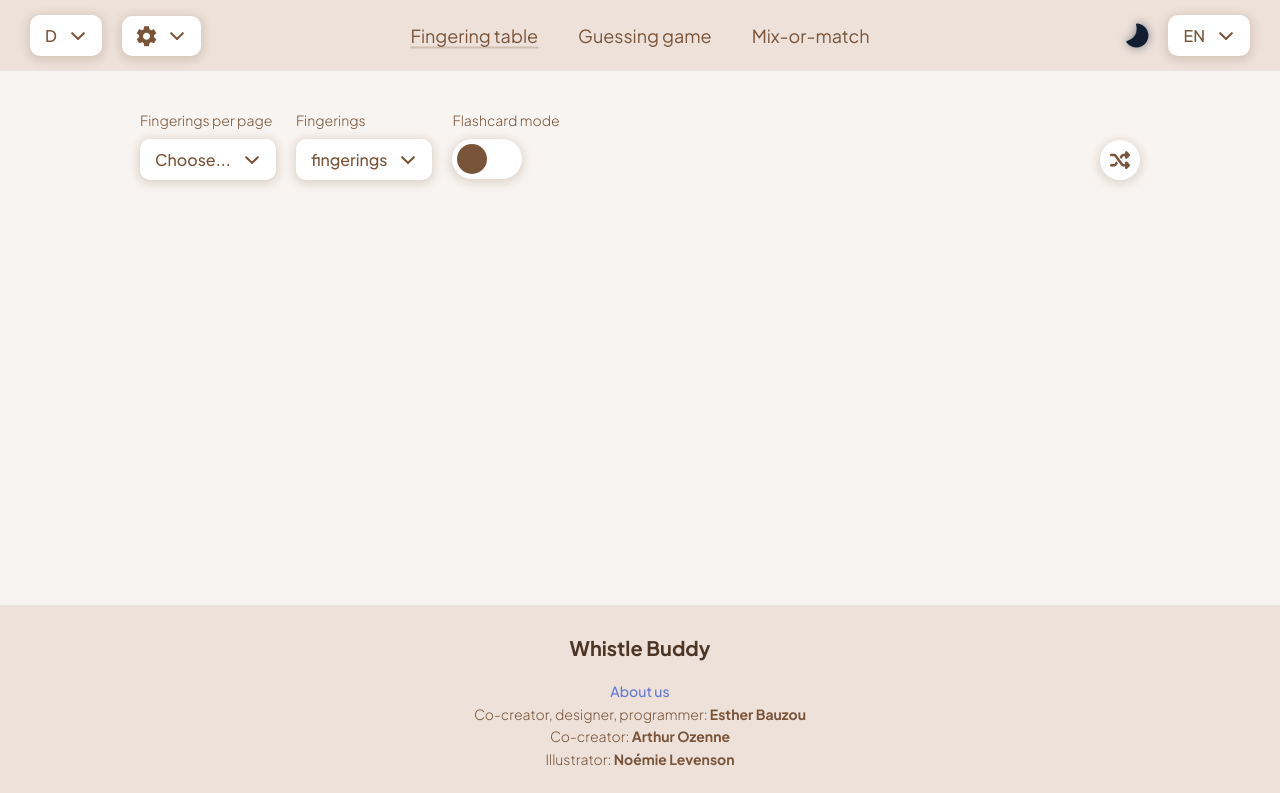
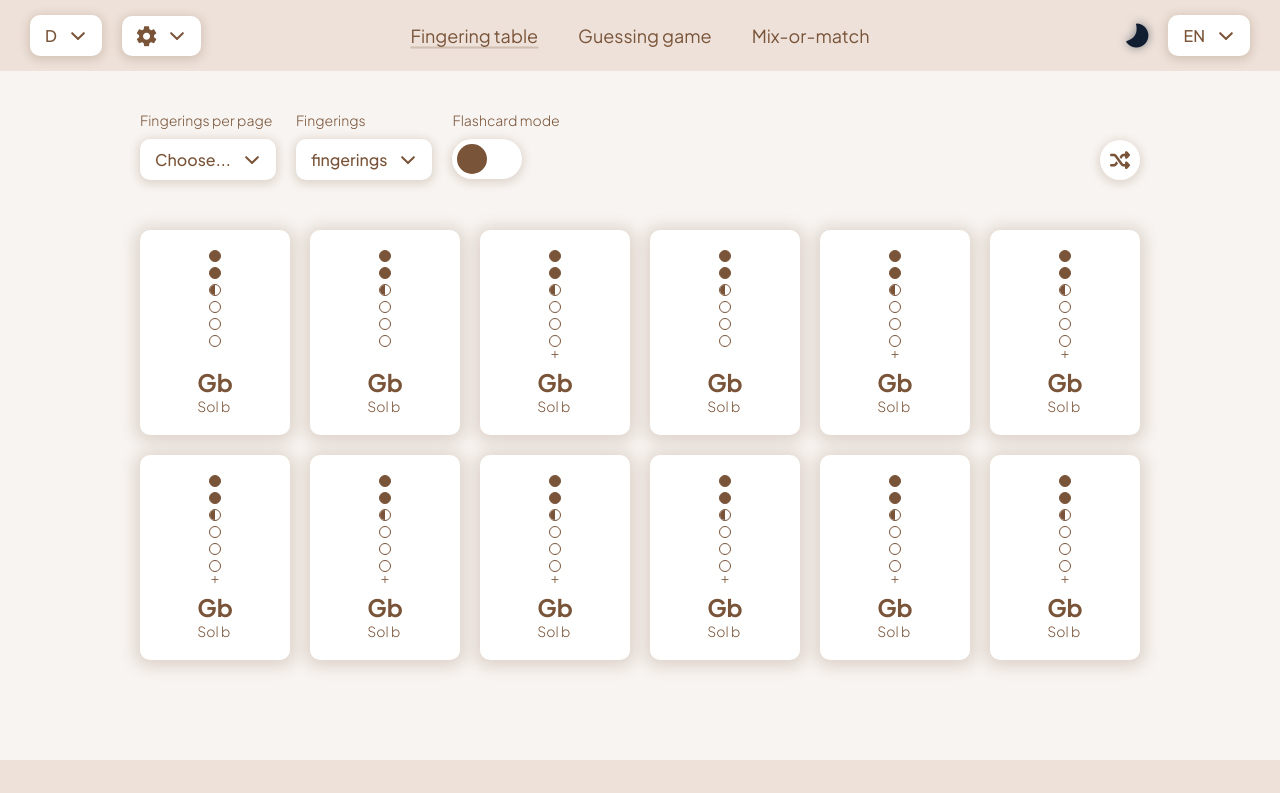
Before and after one commit to PetitChampi/whistle-buddy, a Vue app: page /fingering-table in a window 1280 px wide. Shown: the top 793 px of the page. Built offline with nearby package versions, Linux system fonts and the light colour scheme.

Commit message:
Added cards + card grid for table

```diff
--- /dev/null
+++ b/src/components/CardGrid.vue
@@ -0,0 +1,47 @@
+<template>
+  <div
+    class="grid"
+    :class="{
+      'grid-3': (cards.length <= 6 && cards.length !== 4),
+      'grid-4': (cards.length === 4 || cards.length >= 7),
+      'grid-5': cards.length >= 9,
+      'grid-6': cards.length >= 11,
+    }"
+  >
+    <Card v-for="note in cards" :key="note.id" :note="note" class="grid-item" />
+  </div>
+</template>
+
+<script setup>
+import Card from "@/components/molecules/Card.vue";
+
+const props = defineProps({
+  cards: {
+    type: Array,
+    required: true
+  }
+});
+</script>
+
+<style lang="scss" scoped>
+.grid {
+  display: flex;
+  gap: 20px;
+  justify-content: center;
+  flex-wrap: wrap;
+  margin: 0 -10px;
+
+  &-3 .grid-item {
+    flex-basis: calc((100% / 3) - 20px);
+  }
+  &-4 .grid-item {
+    flex-basis: calc((100% / 4) - 20px);
+  }
+  &-5 .grid-item {
+    flex-basis: calc((100% / 5) - 20px);
+  }
+  &-6 .grid-item {
+    flex-basis: calc((100% / 6) - 20px);
+  }
+}
+</style>
--- /dev/null
+++ b/src/components/molecules/Card.vue
@@ -0,0 +1,153 @@
+<template>
+  <article class="card" :class="{ flashcard }" @click="flipCard">
+    <div class="card-inner" :class="{ flipped: isFlipped }">
+      <div class="front">
+        <div class="card-fingering" :class="{ oct2: note.octave === 2 }">
+          <span
+            class="card-fingering-hole"
+            v-for="(hole, index) in note.fingering"
+            :key="index"
+            :class="{ full: hole === 2, half: hole === 1 }"
+          ></span>
+        </div>
+        <div class="card-note" v-if="
+          (route.name === 'fingeringTable' && !flashcard) ||
+          route.name !== 'fingeringTable'
+        ">
+          <p class="card-note-en">{{ note.name.en }}</p>
+          <p class="card-note-fr">{{ note.name.fr }}</p>
+        </div>
+      </div>
+      <div class="back" v-if="flashcard">
+        <div class="card-note" v-if="route.name === 'fingeringTable'">
+          <p class="card-note-en">{{ note.name.en }}</p>
+          <p class="card-note-fr">{{ note.name.fr }}</p>
+        </div>
+        <div v-else>back</div>
+      </div>
+    </div>
+  </article>
+</template>
+
+<script setup>
+import { ref } from "vue";
+import { useRoute } from "vue-router";
+
+const props = defineProps({
+  note: {
+    type: Object,
+    required: true
+  },
+  flipped: {
+    type: Boolean,
+    default: false
+  },
+  fingerings: {
+    type: Number,
+    default: 1
+  },
+  flashcard: {
+    type: Boolean,
+    default: false
+  }
+});
+
+const route = useRoute();
+
+const isFlipped = ref(props.flipped);
+
+function flipCard() {
+  if (!props.flashcard) return;
+  isFlipped.value = !isFlipped.value;
+}
+</script>
+
+<style lang="scss" scoped>
+.card {
+  &-inner {
+    background-color: var(--intensified-bg);
+    border-radius: 10px;
+    box-shadow: var(--card-shadow-desktop);
+    padding: 20px;
+    display: flex;
+    flex-direction: column;
+    justify-content: center;
+    align-items: center;
+  }
+
+  .front {
+    display: flex;
+    flex-direction: column;
+    gap: 20px;
+  }
+
+  &-note {
+    &-en {
+      font-size: 1.5rem;
+      font-weight: 700;
+    }
+    &-fr {
+      font-size: .875rem;
+    }
+  }
+
+  &-fingering {
+    display: flex;
+    flex-direction: column;
+    gap: 5px;
+    align-items: center;
+    position: relative;
+
+    &.oct2::after {
+      content: "+";
+      font-size: .875rem;
+      position: absolute;
+      bottom: -14px;
+    }
+
+    &-hole {
+      height: 12px;
+      width: 12px;
+      border-radius: 50%;
+      border: 1px solid var(--text-standard);
+      overflow: hidden;
+      position: relative;
+
+      &.full {background-color: var(--text-standard);}
+      &.half::before {
+        content: "";
+        position: absolute;
+        background-color: var(--text-standard);
+        height: 100%;
+        width: 50%;
+      }
+    }
+  }
+}
+
+.flashcard {
+  perspective: 1000px;
+  cursor: pointer;
+  transition: transform ease .2s;
+
+  .card-inner {
+    transition: transform ease .3s;
+    transform-style: preserve-3d;
+  }
+  .card-inner.flipped {
+    transform: rotateY(180deg);
+  }
+
+  .front, .back {
+    backface-visibility: hidden;
+  }
+  .back {
+    position: absolute;
+    transform: rotateY(180deg);
+  }
+
+  &:hover {
+    transform: translateY(-3px);
+  }
+}
+</style>
--- a/src/views/FingeringTableView.vue
+++ b/src/views/FingeringTableView.vue
@@ -1,15 +1,99 @@
 <template>
   <div class="fingering-table-view">
     <FingeringTableControls />
+    <div class="card-grid">
+      <CardGrid :cards="cards" />
+    </div>
   </div>
 </template>
 
 <script setup>
 import FingeringTableControls from "@/components/FingeringTableControls.vue";
+import CardGrid from "@/components/CardGrid.vue";
+import { ref } from "vue";
+
+const cards = ref([
+  {
+    id: 1,
+    name: {en: 'Gb', fr: 'Sol b'},
+    fingering: [2, 2, 1, 0, 0, 0],
+    octave: 1
+  },
+  {
+    id: 2,
+    name: {en: 'Gb', fr: 'Sol b'},
+    fingering: [2, 2, 1, 0, 0, 0],
+    octave: 1
+  },
+  {
+    id: 3,
+    name: {en: 'Gb', fr: 'Sol b'},
+    fingering: [2, 2, 1, 0, 0, 0],
+    octave: 2
+  },
+  {
+    id: 4,
+    name: {en: 'Gb', fr: 'Sol b'},
+    fingering: [2, 2, 1, 0, 0, 0],
+    octave: 1
+  },
+  {
+    id: 5,
+    name: {en: 'Gb', fr: 'Sol b'},
+    fingering: [2, 2, 1, 0, 0, 0],
+    octave: 2
+  },
+  {
+    id: 6,
+    name: {en: 'Gb', fr: 'Sol b'},
+    fingering: [2, 2, 1, 0, 0, 0],
+    octave: 2
+  },
+  {
+    id: 7,
+    name: {en: 'Gb', fr: 'Sol b'},
+    fingering: [2, 2, 1, 0, 0, 0],
+    octave: 2
+  },
+  {
+    id: 8,
+    name: {en: 'Gb', fr: 'Sol b'},
+    fingering: [2, 2, 1, 0, 0, 0],
+    octave: 2
+  },
+  {
+    id: 9,
+    name: {en: 'Gb', fr: 'Sol b'},
+    fingering: [2, 2, 1, 0, 0, 0],
+    octave: 2
+  },
+  {
+    id: 10,
+    name: {en: 'Gb', fr: 'Sol b'},
+    fingering: [2, 2, 1, 0, 0, 0],
+    octave: 2
+  },
+  {
+    id: 11,
+    name: {en: 'Gb', fr: 'Sol b'},
+    fingering: [2, 2, 1, 0, 0, 0],
+    octave: 2
+  },
+  {
+    id: 12,
+    name: {en: 'Gb', fr: 'Sol b'},
+    fingering: [2, 2, 1, 0, 0, 0],
+    octave: 2
+  },
+]);
 </script>
 
 <style lang="scss" scoped>
 .fingering-table-view {
   margin-top: 40px;
+
+  .card-grid {
+    margin-top: 50px;
+  }
 }
 </style>
```
